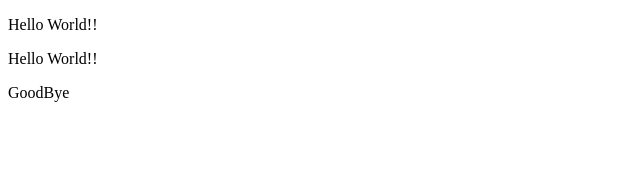
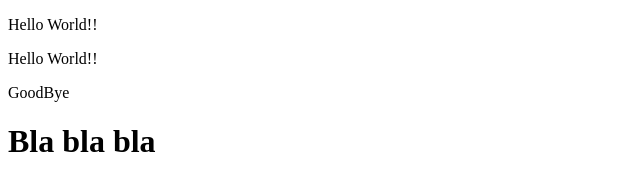
Before and after one commit to vanmt05/git-one, a plain HTML site: page index.html in a window 1280 px wide. Shown: the whole page, without its empty margins (0-640 px from the left). Drawn offline with Linux system fonts and the light colour scheme.

Commit message:
added an h1

```diff
--- a/index.html
+++ b/index.html
@@ -12,5 +12,6 @@
     <p onclick="greetings()">Hello World!!</p>
     <p>Hello World!!</p>
     <p onclick="goodBye()">GoodBye</p>
+    <h1>Bla bla bla</h1>
 </body>
 </html>
```
